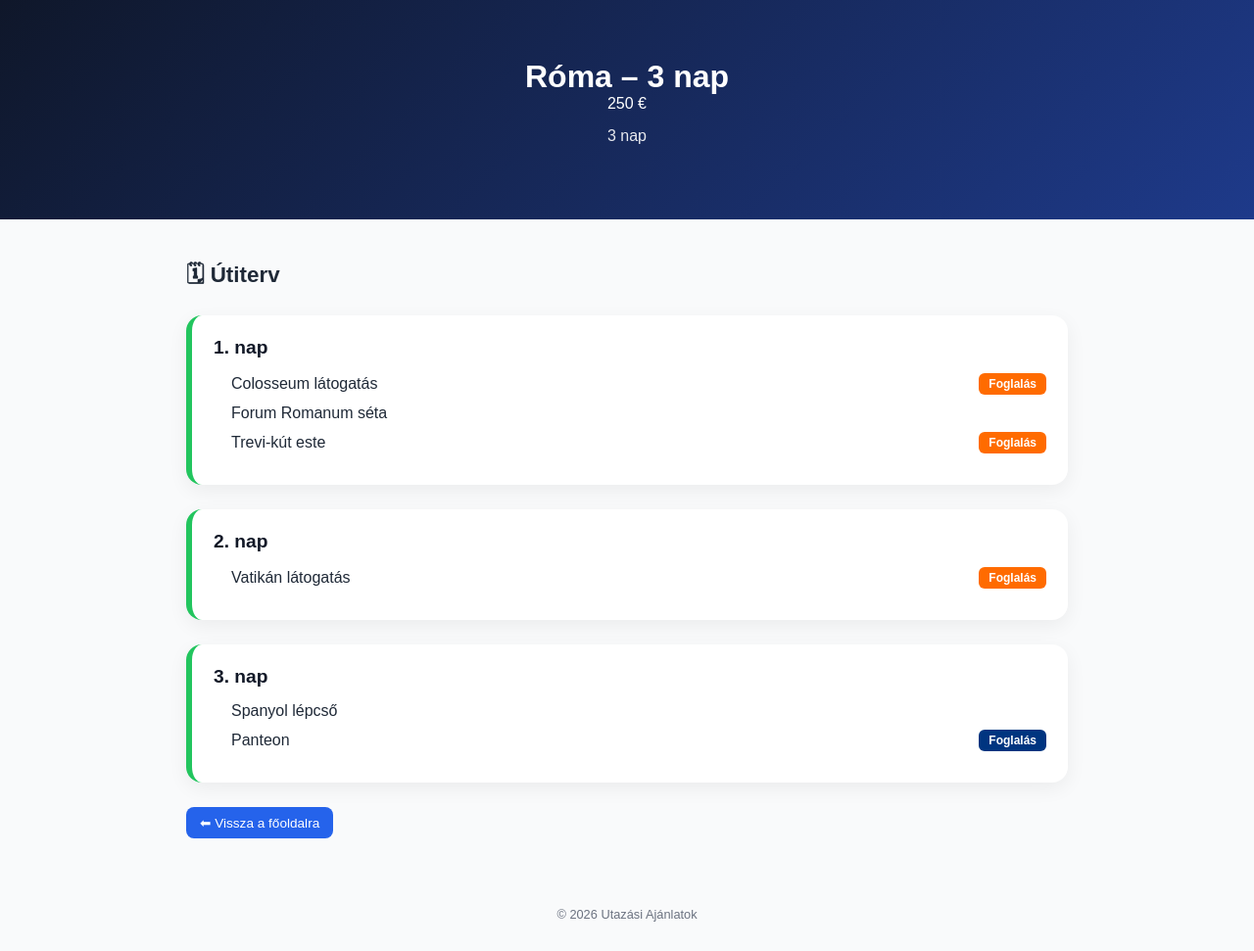
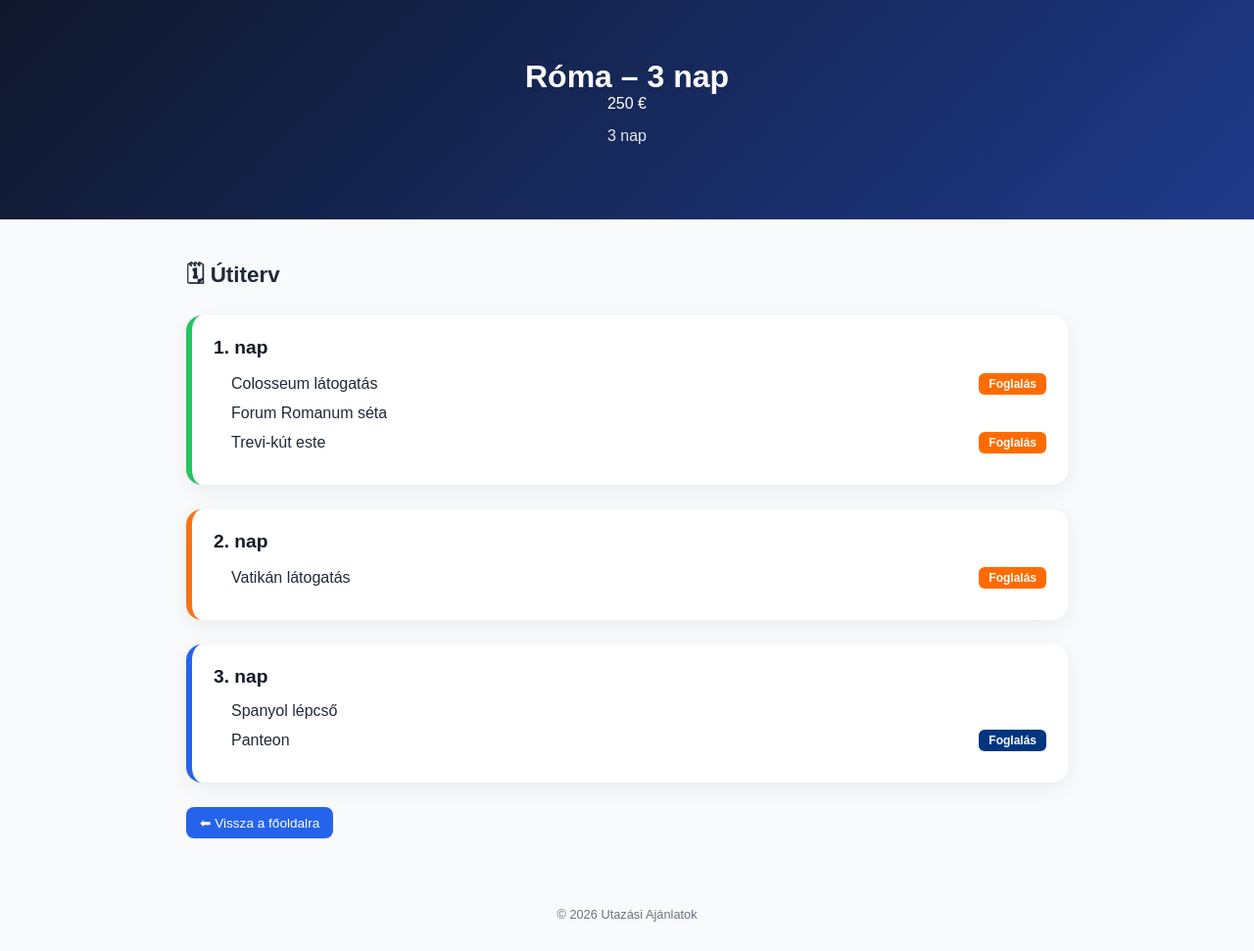
Before and after one commit to Norbi6/travel_site, a Jekyll site: the page built from _offers/rome2.md, in a window 1280 px wide. Shown: the whole page at 98% size. Built offline with Jekyll 4.4.1, drawn with Linux system fonts in a browser that asks for light colours.

Commit message:
Update style.css

```diff
--- a/assets/css/style.css
+++ b/assets/css/style.css
@@ -142,3 +142,9 @@ footer {
   padding-left: 18px;
   margin: 0;
 }
+
+.day-1 { border-left-color: #22c55e; }
+.day-2 { border-left-color: #f97316; }
+.day-3 { border-left-color: #2563eb; }
+.day-4 { border-left-color: #a855f7; }
+.day-5 { border-left-color: #ec4899; }
```
